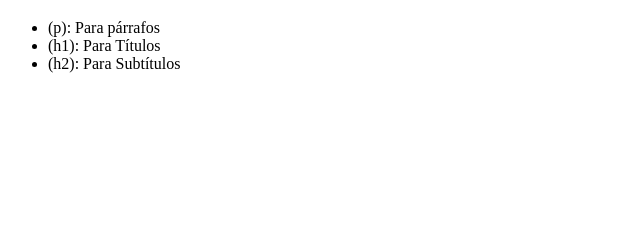
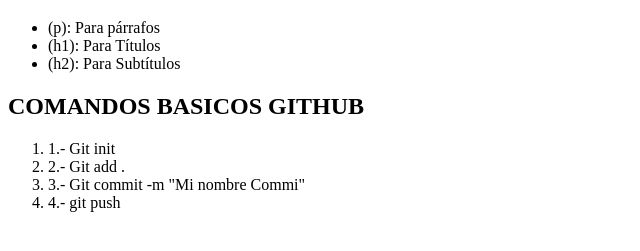
Before and after one commit to Edgarsito5/miprimerrepo, a plain HTML site: page index.html in a window 1280 px wide. Shown: the part 61-312 px from the top of the page, without its empty margins (0-640 px from the left). Drawn offline with Linux system fonts and the light colour scheme.

Commit message:
Cambios en mi index

```diff
--- a/index.html
+++ b/index.html
@@ -13,5 +13,13 @@
         <li>(h2): Para Subtítulos</li>
     </ul>
 
+    <h2>COMANDOS BASICOS GITHUB</h2>
+    <ol>
+        <li>1.- Git init</li>
+        <li>2.- Git add .</li>
+        <li>3.- Git commit -m "Mi nombre Commi"</li>
+        <li>4.- git push</li>
+
+    </ol>
 </body>
 </html>
```
